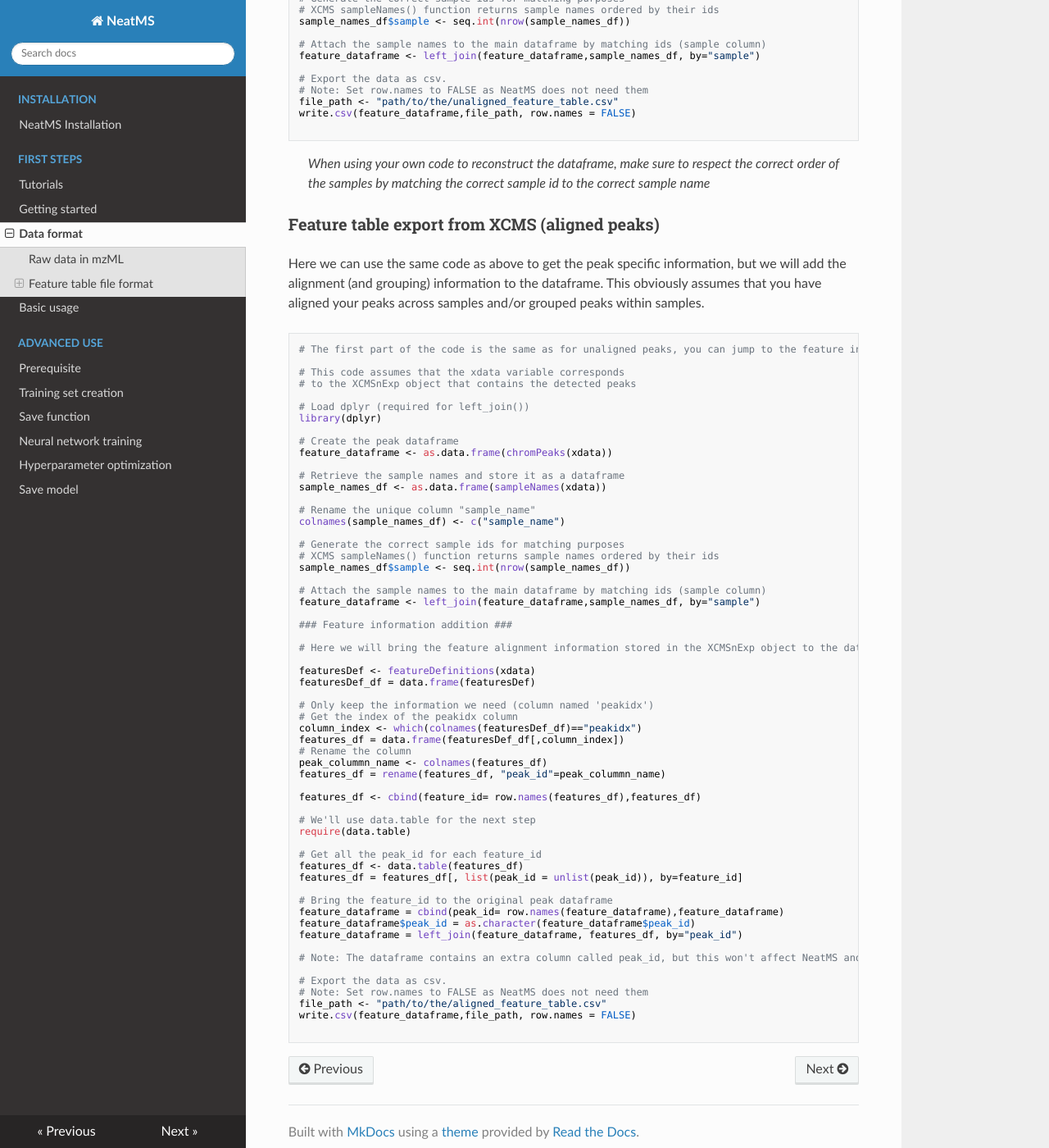
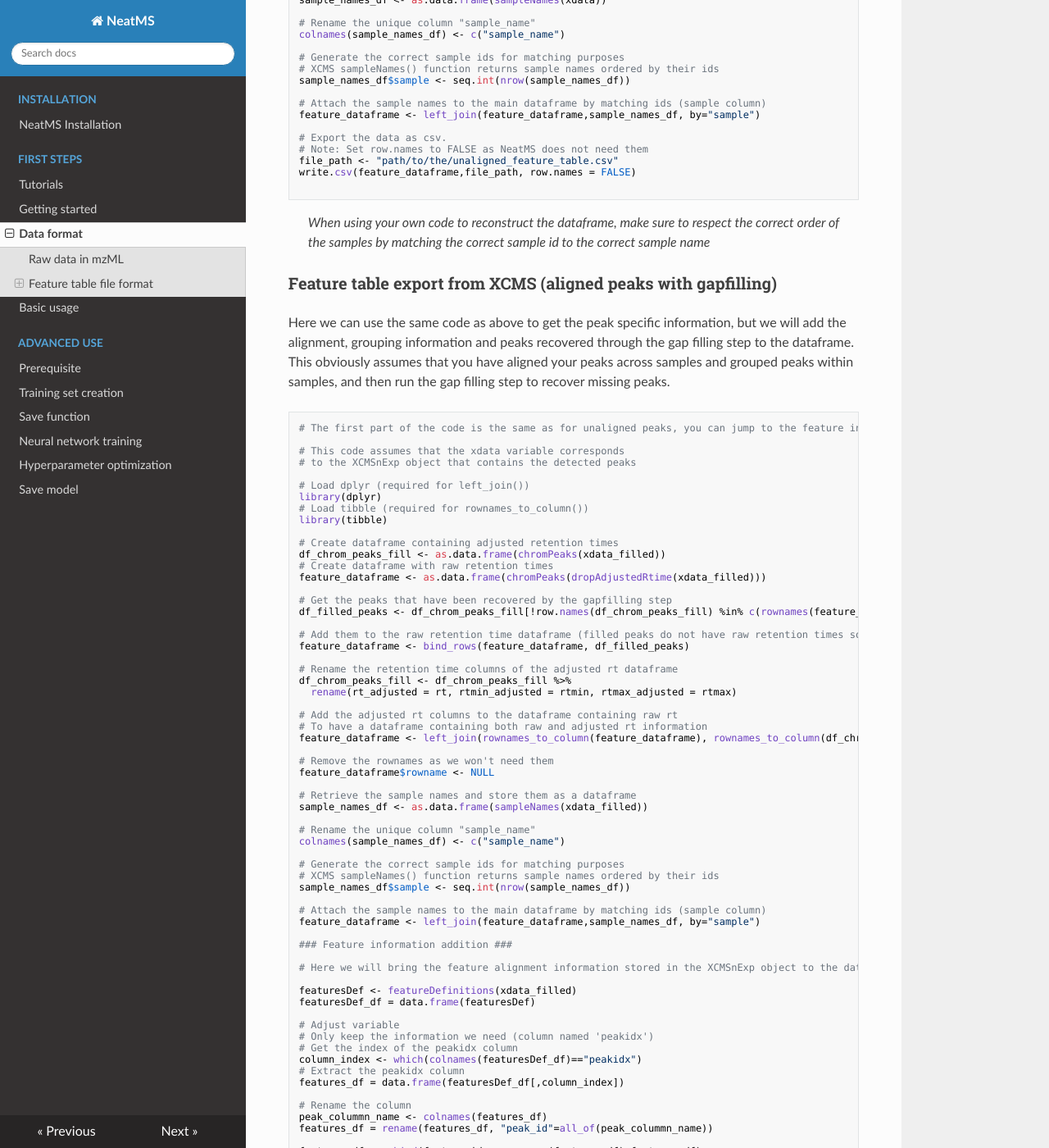
Before and after one commit to bihealth/NeatMS, an MkDocs documentation site: the page built from docs/first-steps/data-format.md, in a window 1280 px wide and 1400 px high, scrolled down 3185 px. Shown: the whole window at 82% size. Built offline with MkDocs 1.6.1, drawn with Linux system fonts in a browser that asks for light colours; nearby versions of some CDN libraries; some of the changed text lies outside the part shown.

Commit message:
Upgrade prep: support xcms adjusted retention time

````diff
--- a/docs/first-steps/data-format.md
+++ b/docs/first-steps/data-format.md
@@ -86,6 +86,9 @@ Expected columns:
 * sample
 * sample_name
 * feature_id (only required if peaks have been aligned)
+* rt_adjusted (optional)
+* rtmin_adjusted (optional)
+* rtmax_adjusted (optional)
 
 > *For more details on the information contained in each variable, please refer to XCMS documentation.*
 
@@ -126,9 +129,9 @@ write.csv(feature_dataframe,file_path, row.names = FALSE)
 > *When using your own code to reconstruct the dataframe, make sure to respect the correct order of the samples by matching the correct sample id to the correct sample name*
 
 
-### Feature table export from XCMS (aligned peaks)
+### Feature table export from XCMS (aligned peaks with gapfilling)
 
-Here we can use the same code as above to get the peak specific information, but we will add the alignment (and grouping) information to the dataframe. This obviously assumes that you have aligned your peaks across samples and/or grouped peaks within samples.
+Here we can use the same code as above to get the peak specific information, but we will add the alignment, grouping information and peaks recovered through the gap filling step to the dataframe. This obviously assumes that you have aligned your peaks across samples and grouped peaks within samples, and then run the gap filling step to recover missing peaks.
 
 ```
 # The first part of the code is the same as for unaligned peaks, you can jump to the feature information addition
@@ -138,12 +141,33 @@ Here we can use the same code as above to get the peak specific information, but
 
 # Load dplyr (required for left_join())
 library(dplyr)
+# Load tibble (required for rownames_to_column())
+library(tibble)
 
-# Create the peak dataframe
-feature_dataframe <- as.data.frame(chromPeaks(xdata))
+# Create dataframe containing adjusted retention times
+df_chrom_peaks_fill <- as.data.frame(chromPeaks(xdata_filled))
+# Create dataframe with raw retention times
+feature_dataframe <- as.data.frame(chromPeaks(dropAdjustedRtime(xdata_filled)))
 
-# Retrieve the sample names and store it as a dataframe
-sample_names_df <- as.data.frame(sampleNames(xdata))
+# Get the peaks that have been recovered by the gapfilling step
+df_filled_peaks <- df_chrom_peaks_fill[!row.names(df_chrom_peaks_fill) %in% c(rownames(feature_dataframe)),]
+
+# Add them to the raw retention time dataframe (filled peaks do not have raw retention times so we use the adjusted ones)
+feature_dataframe <- bind_rows(feature_dataframe, df_filled_peaks)
+
+# Rename the retention time columns of the adjusted rt dataframe
+df_chrom_peaks_fill <- df_chrom_peaks_fill %>%
+  rename(rt_adjusted = rt, rtmin_adjusted = rtmin, rtmax_adjusted = rtmax)
+
+# Add the adjusted rt columns to the dataframe containing raw rt
+# To have a dataframe containing both raw and adjusted rt information
+feature_dataframe <- left_join(rownames_to_column(feature_dataframe), rownames_to_column(df_chrom_peaks_fill[,c("rt_adjusted","rtmin_adjusted","rtmax_adjusted")]), by="rowname")
+
+# Remove the rownames as we won't need them
+feature_dataframe$rowname <- NULL
+
+# Retrieve the sample names and store them as a dataframe
+sample_names_df <- as.data.frame(sampleNames(xdata_filled))
 
 # Rename the unique column "sample_name"
 colnames(sample_names_df) <- c("sample_name")
@@ -159,16 +183,19 @@ feature_dataframe <- left_join(feature_dataframe,sample_names_df, by="sample")
 
 # Here we will bring the feature alignment information stored in the XCMSnExp object to the dataframe that we have already created
 
-featuresDef <- featureDefinitions(xdata)
+featuresDef <- featureDefinitions(xdata_filled)
 featuresDef_df = data.frame(featuresDef)
 
+# Adjust variable
 # Only keep the information we need (column named 'peakidx')
 # Get the index of the peakidx column
 column_index <- which(colnames(featuresDef_df)=="peakidx")
+# Extract the peakidx column
 features_df = data.frame(featuresDef_df[,column_index])
+
 # Rename the column
 peak_colummn_name <- colnames(features_df)
-features_df = rename(features_df, "peak_id"=peak_colummn_name)
+features_df = rename(features_df, "peak_id"=all_of(peak_colummn_name))
 
 features_df <- cbind(feature_id= row.names(features_df),features_df)
 
@@ -182,6 +209,7 @@ features_df = features_df[, list(peak_id = unlist(peak_id)), by=feature_id]
 # Bring the feature_id to the original peak dataframe
 feature_dataframe = cbind(peak_id= row.names(feature_dataframe),feature_dataframe)
 feature_dataframe$peak_id = as.character(feature_dataframe$peak_id)
+features_df$peak_id = as.character(features_df$peak_id)
 feature_dataframe = left_join(feature_dataframe, features_df, by="peak_id")
 
 # Note: The dataframe contains an extra column called peak_id, but this won't affect NeatMS and will simply be ignored (as would any other column not present in the list above).
````
Also changed, not shown: 3 other files.
